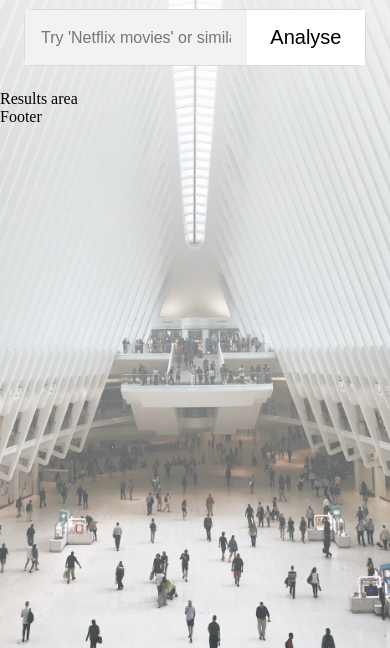
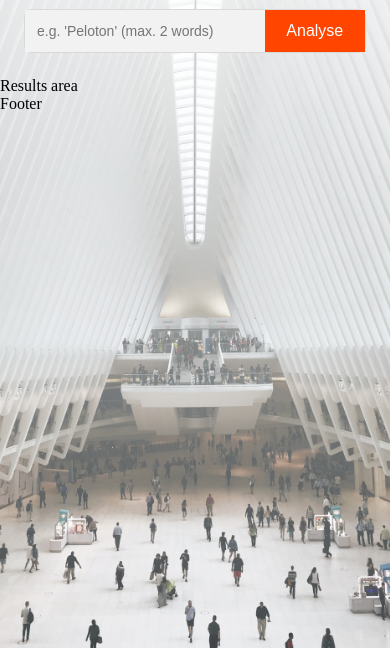
Before and after one commit to cd-slash/brand-sentiment-analyser, a plain HTML site: page index.html in a window 390 px wide. Shown: the part 196-844 px from the top of the page. Drawn offline with Linux system fonts and the light colour scheme; a web font is replaced by a local one.

Commit message:
Improve styling on small screens

```diff
--- a/assets/css/style.css
+++ b/assets/css/style.css
@@ -81,7 +81,8 @@ make the text more readable with the background image */
 #analyse-button {
     float: right;
     width: 172px;
-    background-color: white;
+    background-color: orangered;
+    color: white;
     font-size: 20px;
 }
 
@@ -102,12 +103,21 @@ make the text more readable with the background image */
 @media screen and (max-width: 700px) {
 
     #header-area > h1 {
-        font-size: 48px;
+        font-size: 56px;
     }
 
     #header-area > h2 {
-        font-size: 24px;
+        font-size: 28px;
         margin-top: 18px;
+    }
+
+    #seed-input, #analyse-button {
+        padding: 12px;
+    }
+
+    #analyse-button {
+        width: 136px;
+        font-size: 16px;
     }
 
 }
@@ -138,6 +148,10 @@ make the text more readable with the background image */
         margin-right: 24px;
     }
 
+    #seed-input {
+        font-size: 14px;
+    }
+
 }
 
 @media screen and (max-width: 400px) {
--- a/index.html
+++ b/index.html
@@ -24,7 +24,7 @@
     </section>
     <section id="input-area">
         <div id="search-seed-container">
-            <input id="seed-input" placeholder="Try 'Netflix movies' or similar (max. 2 words)">
+            <input id="seed-input" placeholder="e.g. 'Peloton' (max. 2 words)">
             <button id="analyse-button">Analyse</button>
         </div>
     </section>
```
